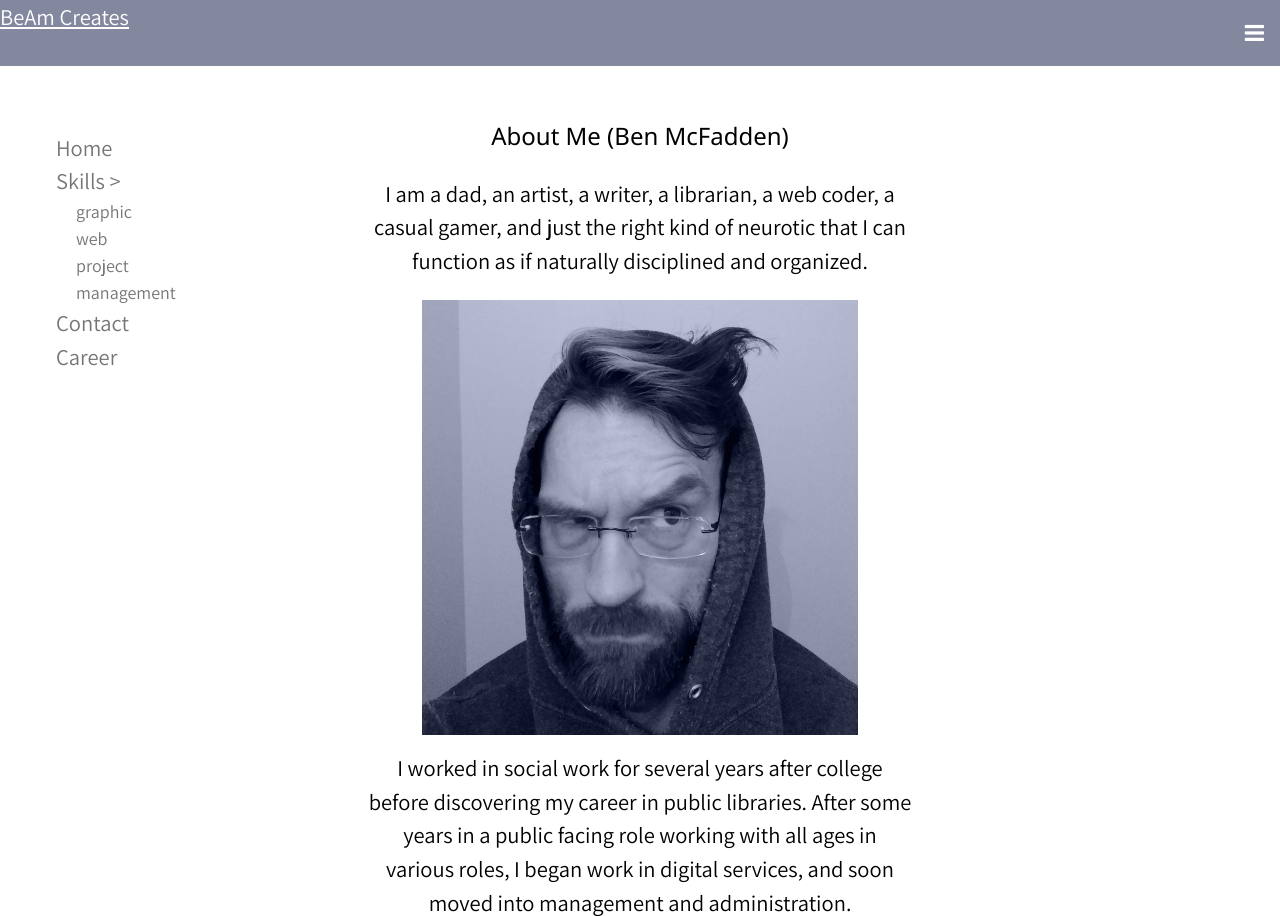
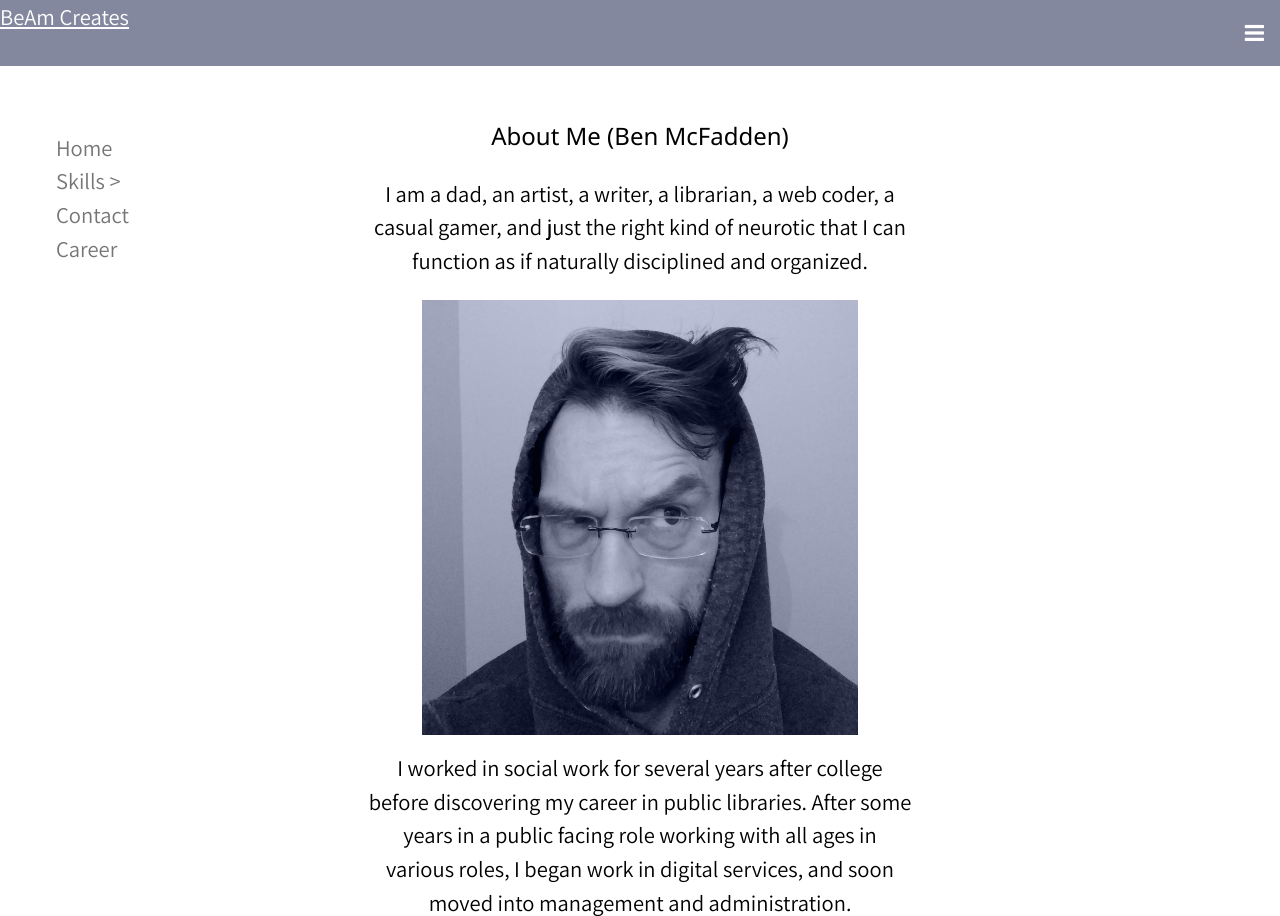
Before and after one commit to viscid2013/beamcreates2, a PHP site: page /home.html in a window 1280 px wide. Shown: the top 916 px of the page. Run offline with PHP 8.4, Linux system fonts and the light colour scheme; some libraries are stand-ins or nearby versions.

Commit message:
hide sidenav mobile; hide subnav with test code to show on mouseover

```diff
--- a/home.html
+++ b/home.html
@@ -27,14 +27,14 @@ img {margin-bottom: -7px}
 	<a href="javascript:void(0)" class="w3-button w3-padding-16 w3-right" onclick="w3_open()"><i class="fa fa-bars"></i></a>
 </div>
 <!-- side menu for desktop -->
-<div id="sideNav" class="w3-sidebar w3-white w3-text-gray w3-padding">
+<div id="sideNav" class="w3-sidebar w3-white w3-text-gray w3-padding w3-hide-small">
 	<ul>
 		<li>Home</li>
-		<li>
+		<li onMouseOver="showSub();">
 			Skills &gt;
-				<li class="subNav w3-text-gray">graphic</li>
-				<li class="subNav w3-text-gray">web</li>
-				<li class="subNav w3-text-gray">project management</li>
+				<li class="subNav w3-text-gray">&gt;graphic</li>
+				<li class="subNav w3-text-gray">&gt;web</li>
+				<li class="subNav w3-text-gray">&gt;project management</li>
 
 		</li>
 		<li>Contact</li>
@@ -70,6 +70,14 @@ img {margin-bottom: -7px}
 
 <script>
 
+function showSub(){
+	var subs = document.getElementsByClassName("subNav");
+	var subL = subs.length;
+	for( var s = 0; s < subL; s++ ){
+		subs[s].style.display = "block";
+	}
+}
+
 
 </script>
 
--- a/styles/beamW3.css
+++ b/styles/beamW3.css
@@ -43,6 +43,7 @@ body{
 .subNav{
 	margin-left: 20px;
 	font-size: 80%;
+	display: none;
 }
 
 #mainContent {
```
